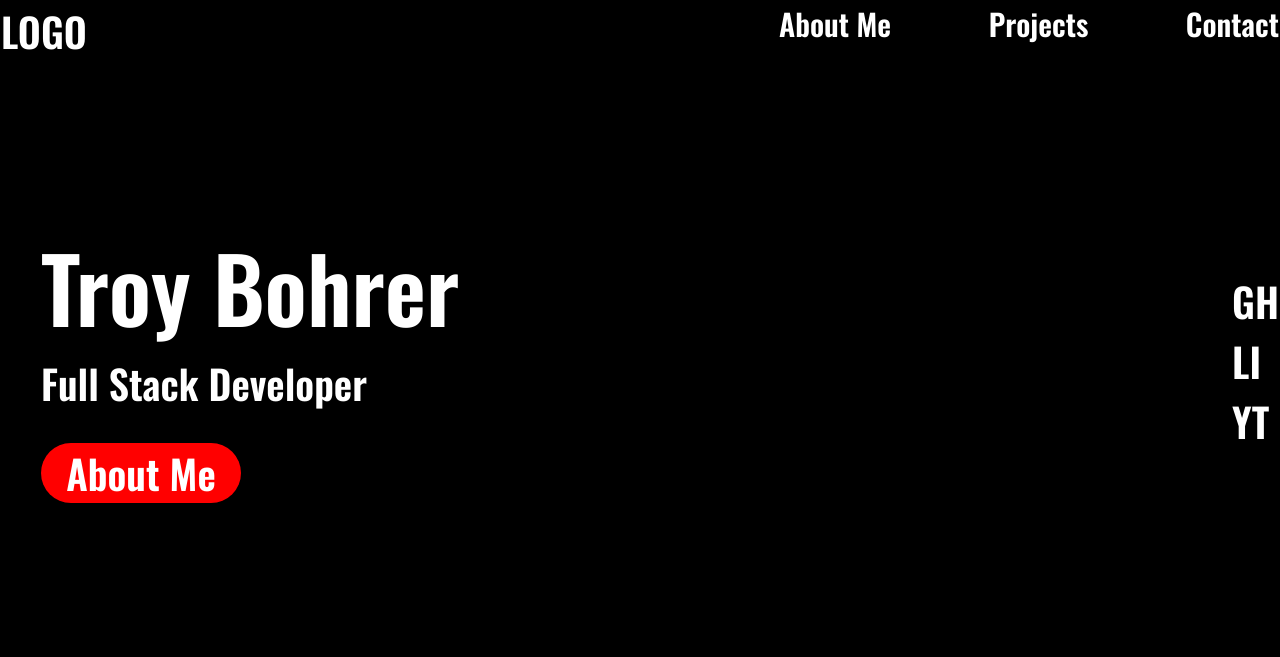
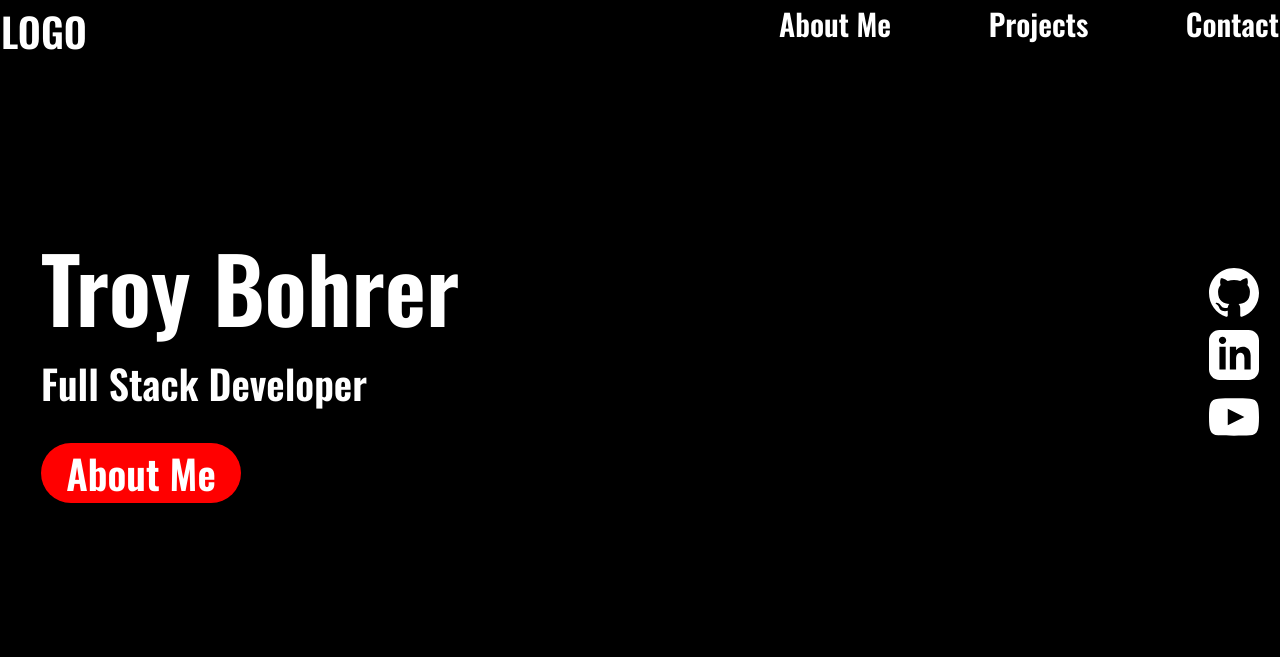
Before and after one commit to TroyBohrer8/Professional-Portfolio, a plain HTML site: page index.html in a window 1280 px wide. Shown: the top 657 px of the page. Drawn offline with nearby package versions, Linux system fonts and the light colour scheme.

Commit message:
completed social icons

```diff
--- a/assets/styles.css
+++ b/assets/styles.css
@@ -73,6 +73,12 @@ h1 {
 
 .socials {
   padding-bottom: 200px;
+  margin: 20px;
+  cursor: pointer;
+}
+
+svg {
+  color: white;
 }
 /* Footer */
 footer {
--- a/index.html
+++ b/index.html
@@ -33,9 +33,13 @@
           <div class="button">About Me</div>
         </div>
         <div class="socials">
-          <div>GH</div>
-          <div>LI</div>
-          <div>YT</div>
+          <div>
+            <svg xmlns="http://www.w3.org/2000/svg" fill= "#fff" width="50" height="50" viewBox="0 0 24 24"><path d="M12 0c-6.626 0-12 5.373-12 12 0 5.302 3.438 9.8 8.207 11.387.599.111.793-.261.793-.577v-2.234c-3.338.726-4.033-1.416-4.033-1.416-.546-1.387-1.333-1.756-1.333-1.756-1.089-.745.083-.729.083-.729 1.205.084 1.839 1.237 1.839 1.237 1.07 1.834 2.807 1.304 3.492.997.107-.775.418-1.305.762-1.604-2.665-.305-5.467-1.334-5.467-5.931 0-1.311.469-2.381 1.236-3.221-.124-.303-.535-1.524.117-3.176 0 0 1.008-.322 3.301 1.23.957-.266 1.983-.399 3.003-.404 1.02.005 2.047.138 3.006.404 2.291-1.552 3.297-1.23 3.297-1.23.653 1.653.242 2.874.118 3.176.77.84 1.235 1.911 1.235 3.221 0 4.609-2.807 5.624-5.479 5.921.43.372.823 1.102.823 2.222v3.293c0 .319.192.694.801.576 4.765-1.589 8.199-6.086 8.199-11.386 0-6.627-5.373-12-12-12z"/></svg>
+          </div>
+          <div>
+            <svg xmlns="http://www.w3.org/2000/svg" fill= "#fff" width="50" height="50" viewBox="0 0 24 24"><path d="M19 0h-14c-2.761 0-5 2.239-5 5v14c0 2.761 2.239 5 5 5h14c2.762 0 5-2.239 5-5v-14c0-2.761-2.238-5-5-5zm-11 19h-3v-11h3v11zm-1.5-12.268c-.966 0-1.75-.79-1.75-1.764s.784-1.764 1.75-1.764 1.75.79 1.75 1.764-.783 1.764-1.75 1.764zm13.5 12.268h-3v-5.604c0-3.368-4-3.113-4 0v5.604h-3v-11h3v1.765c1.396-2.586 7-2.777 7 2.476v6.759z"/></svg>
+          </div>
+          <div><svg xmlns="http://www.w3.org/2000/svg" fill= "#fff" width="50" height="50" viewBox="0 0 24 24"><path d="M19.615 3.184c-3.604-.246-11.631-.245-15.23 0-3.897.266-4.356 2.62-4.385 8.816.029 6.185.484 8.549 4.385 8.816 3.6.245 11.626.246 15.23 0 3.897-.266 4.356-2.62 4.385-8.816-.029-6.185-.484-8.549-4.385-8.816zm-10.615 12.816v-8l8 3.993-8 4.007z"/></svg></div>
         </div>
       </div>
     </section>
```
